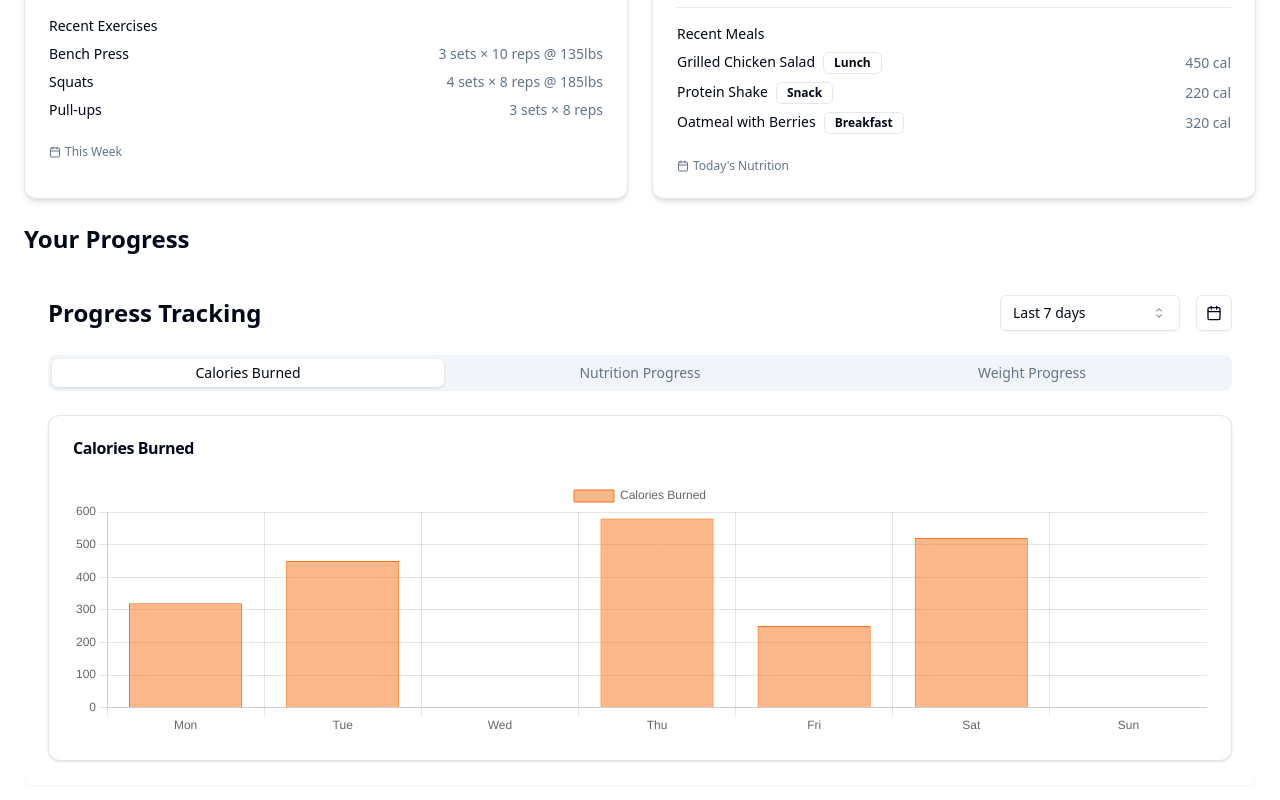
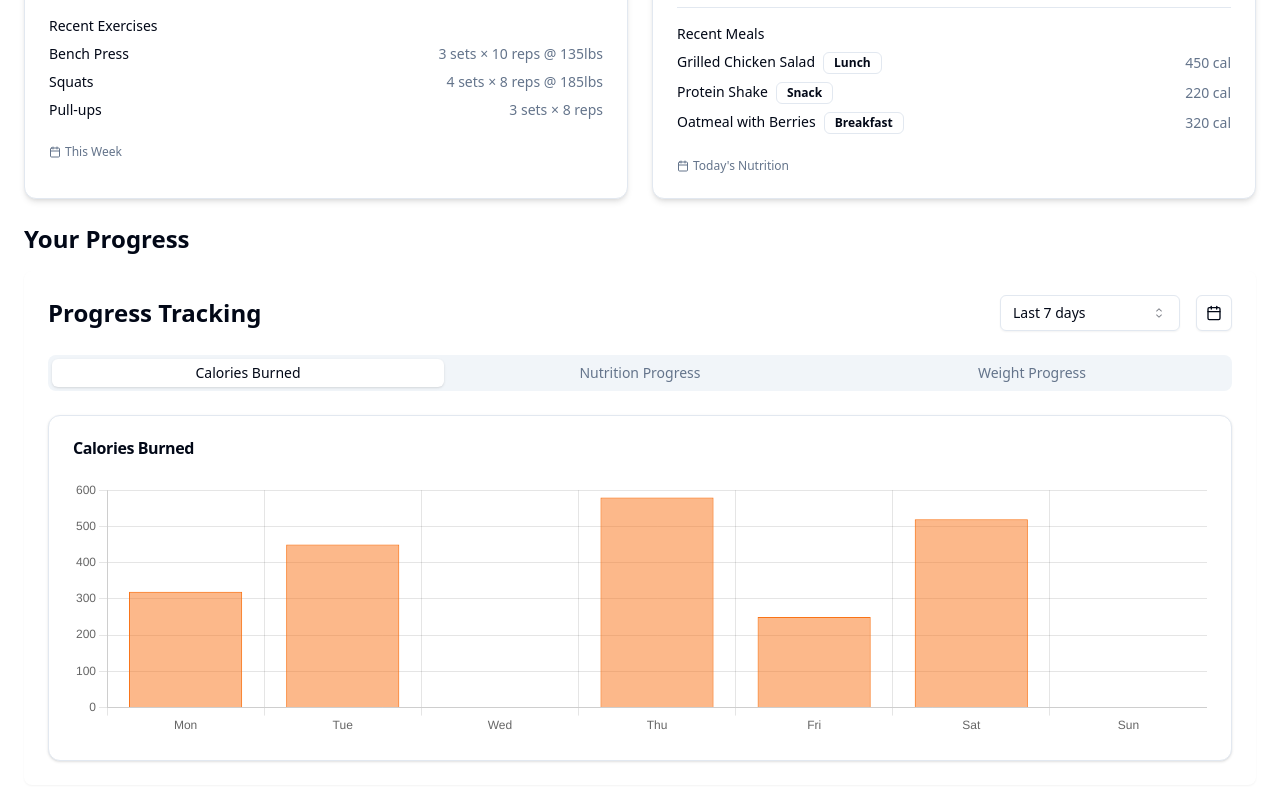
Before and after one commit to tbmi20/tempo-workout-tracker, a React (Vite) app: page / in a window 1280 px wide. Shown: the part 358-1158 px from the top of the page. Built offline with nearby package versions, Linux system fonts and the light colour scheme.

Commit message:
removed legends

```diff
--- a/src/components/ProgressCharts.tsx
+++ b/src/components/ProgressCharts.tsx
@@ -136,12 +136,12 @@ const ProgressCharts = ({
     maintainAspectRatio: false,
     plugins: {
       legend: {
-        position: 'top' as const,
+        display: false,
       },
       tooltip: {
         callbacks: {
           label: function(context) {
-            return `${context.dataset.label}: ${context.parsed.y} cal`;
+            return `${context.parsed.y} cal`;
           }
         }
       }
@@ -159,12 +159,12 @@ const ProgressCharts = ({
     maintainAspectRatio: false,
     plugins: {
       legend: {
-        position: 'top' as const,
+        display: false,
       },
       tooltip: {
         callbacks: {
           label: function(context) {
-            return `${context.dataset.label}: ${context.parsed.y} lbs`;
+            return `${context.parsed.y} lbs`;
           }
         }
       }
```
